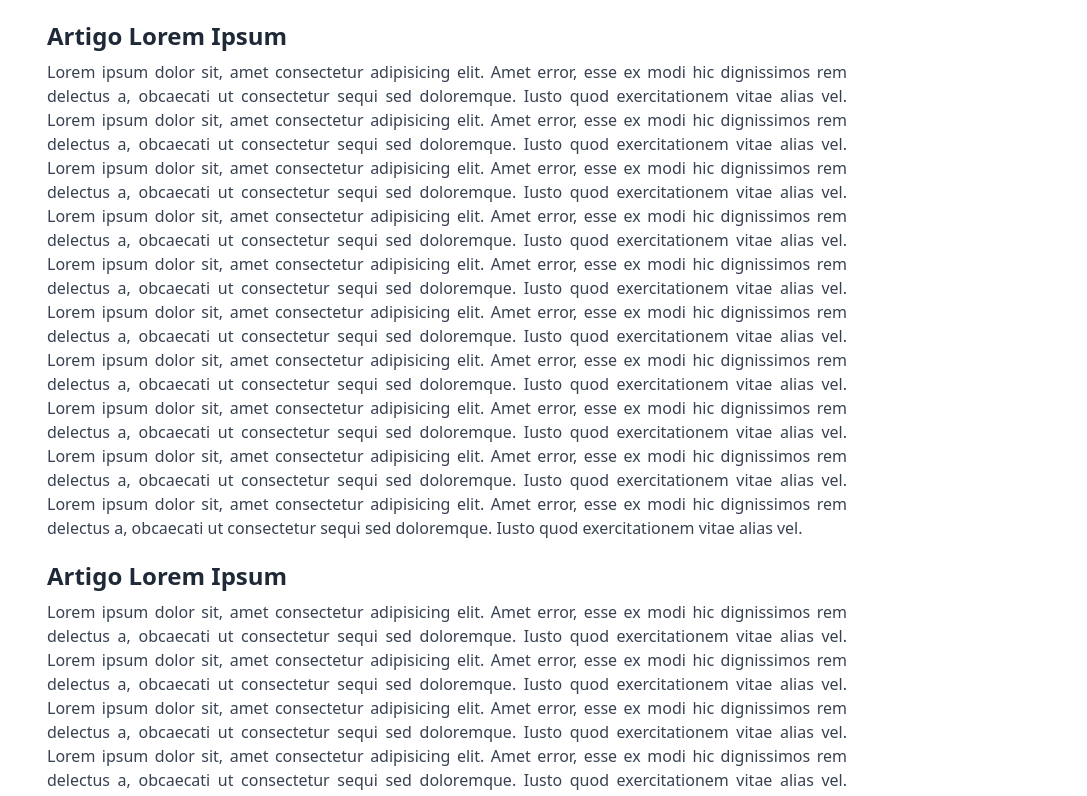
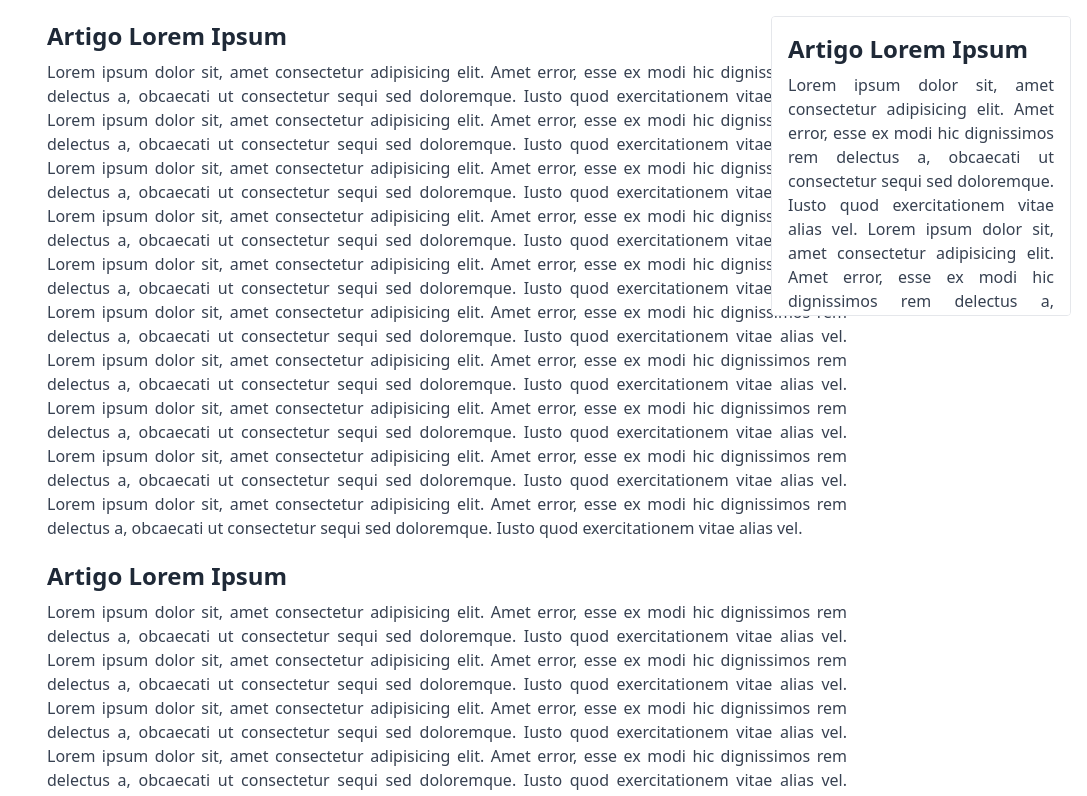
Before and after one commit to lucasgdb/infinite-scroll-challenge, a React (Vite) app: page / in a window 1280 px wide. Shown: the top 796 px of the page, without its empty margins (193-1280 px from the left). Built offline with nearby package versions, Linux system fonts and the light colour scheme.

Commit message:
refactor: add floating card example

```diff
--- a/src/App.tsx
+++ b/src/App.tsx
@@ -3,7 +3,7 @@ import { useEffect, useState } from 'react';
 import getArticle from './utils/getArticle';
 import getRandomNumber from './utils/getRandomNumber';
 
-function App() {
+export default function App() {
   const [articles, setArticles] = useState([getArticle(), getArticle(), getArticle(), getArticle(), getArticle()]);
 
   useEffect(() => {
@@ -35,5 +35,3 @@ function App() {
     </main>
   );
 }
-
-export default App;
--- /dev/null
+++ b/src/components/ScrollableFloatingCard.tsx
@@ -0,0 +1,32 @@
+import React, { useState } from 'react';
+
+import getArticle from '../utils/getArticle';
+import getRandomNumber from '../utils/getRandomNumber';
+
+export default function ScrollableFloatingCard() {
+  const [articles, setArticles] = useState([getArticle(), getArticle(), getArticle(), getArticle(), getArticle()]);
+
+  function handleScroll(event: React.MouseEvent<HTMLDivElement>) {
+    const { scrollTop, clientHeight, scrollHeight } = event.currentTarget;
+
+    const isAtBottom = scrollTop + clientHeight >= scrollHeight * 0.95;
+    if (isAtBottom) {
+      const newArticle = getArticle({ size: getRandomNumber({ min: 1, max: 20 }) });
+      setArticles((prevArticles) => [...prevArticles, newArticle]);
+    }
+  }
+
+  return (
+    <section
+      className="fixed top-[16px] right-[16px] w-[300px] h-[300px] border rounded overflow-y-auto p-4 bg-white flex flex-col gap-[16px] customized-scroll"
+      onScroll={handleScroll}
+    >
+      {articles.map((article) => (
+        <div key={article.id}>
+          <h2 className="font-extrabold text-2xl text-gray-800 m-0">{article.title}</h2>
+          <p className="text-justify text-gray-700 mt-2">{article.content}</p>
+        </div>
+      ))}
+    </section>
+  );
+}
--- a/src/main.scss
+++ b/src/main.scss
@@ -20,3 +20,24 @@ body::-webkit-scrollbar-corner {
 body::-webkit-scrollbar {
   background-color: #e8e6f2;
 }
+
+@media (min-width: 768px) {
+  .customized-scroll::-webkit-scrollbar-thumb {
+    border-radius: 8px;
+    background-color: rgb(107, 107, 107);
+    min-height: 24px;
+    border: 3px solid #e8e6f2;
+  }
+
+  .customized-scroll::-webkit-scrollbar-thumb:hover {
+    background-color: rgb(157, 157, 157);
+  }
+
+  .customized-scroll::-webkit-scrollbar-corner {
+    background-color: #e8e6f2;
+  }
+
+  .customized-scroll::-webkit-scrollbar {
+    background-color: #e8e6f2;
+  }
+}
--- a/src/main.tsx
+++ b/src/main.tsx
@@ -1,13 +1,14 @@
-// import "./css-reset.scss";
 import './main.scss';
 
 import React from 'react';
 import ReactDOM from 'react-dom/client';
 
 import App from './App';
+import ScrollableFloatingCard from './components/ScrollableFloatingCard';
 
 ReactDOM.createRoot(document.getElementById('root') as HTMLElement).render(
   <React.StrictMode>
+    <ScrollableFloatingCard />
     <App />
   </React.StrictMode>,
 );
```
